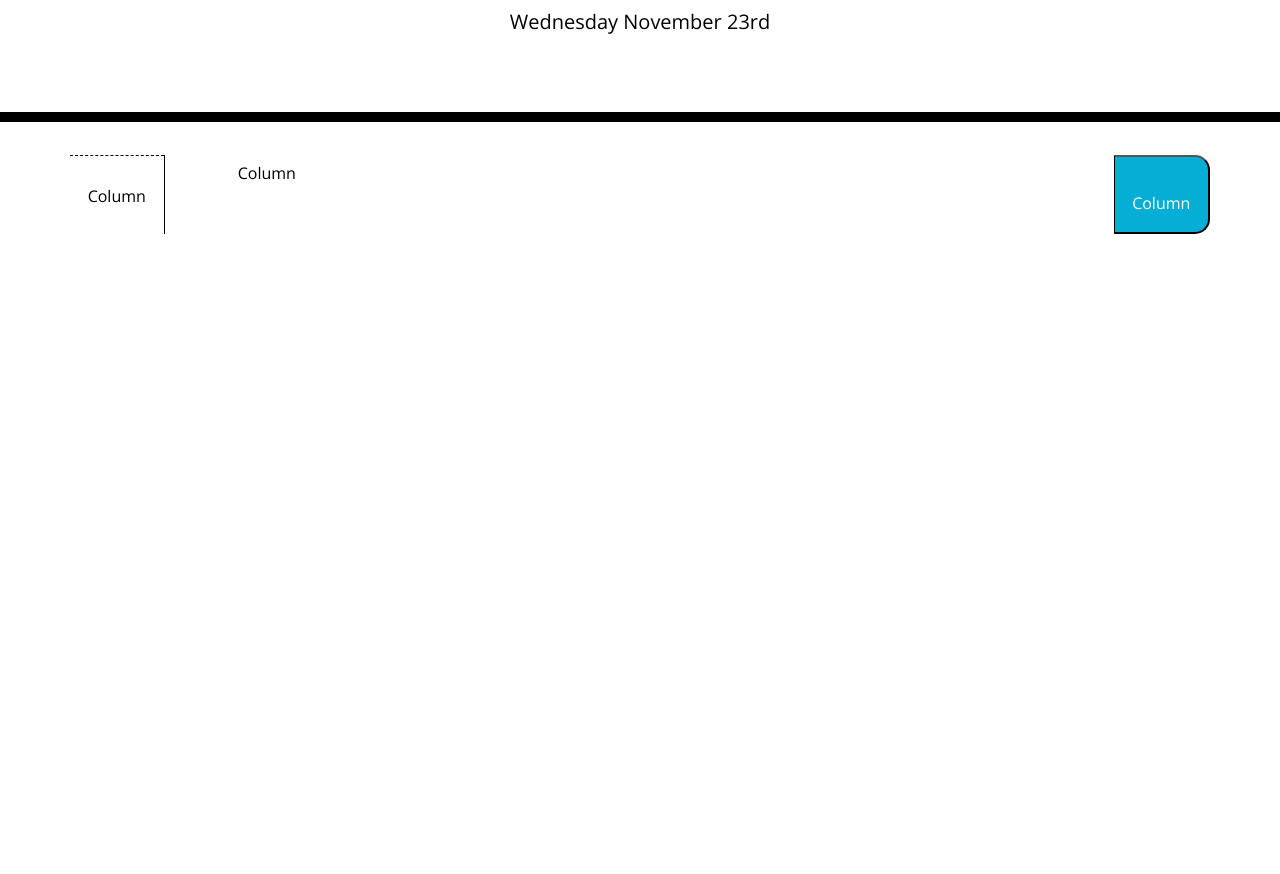
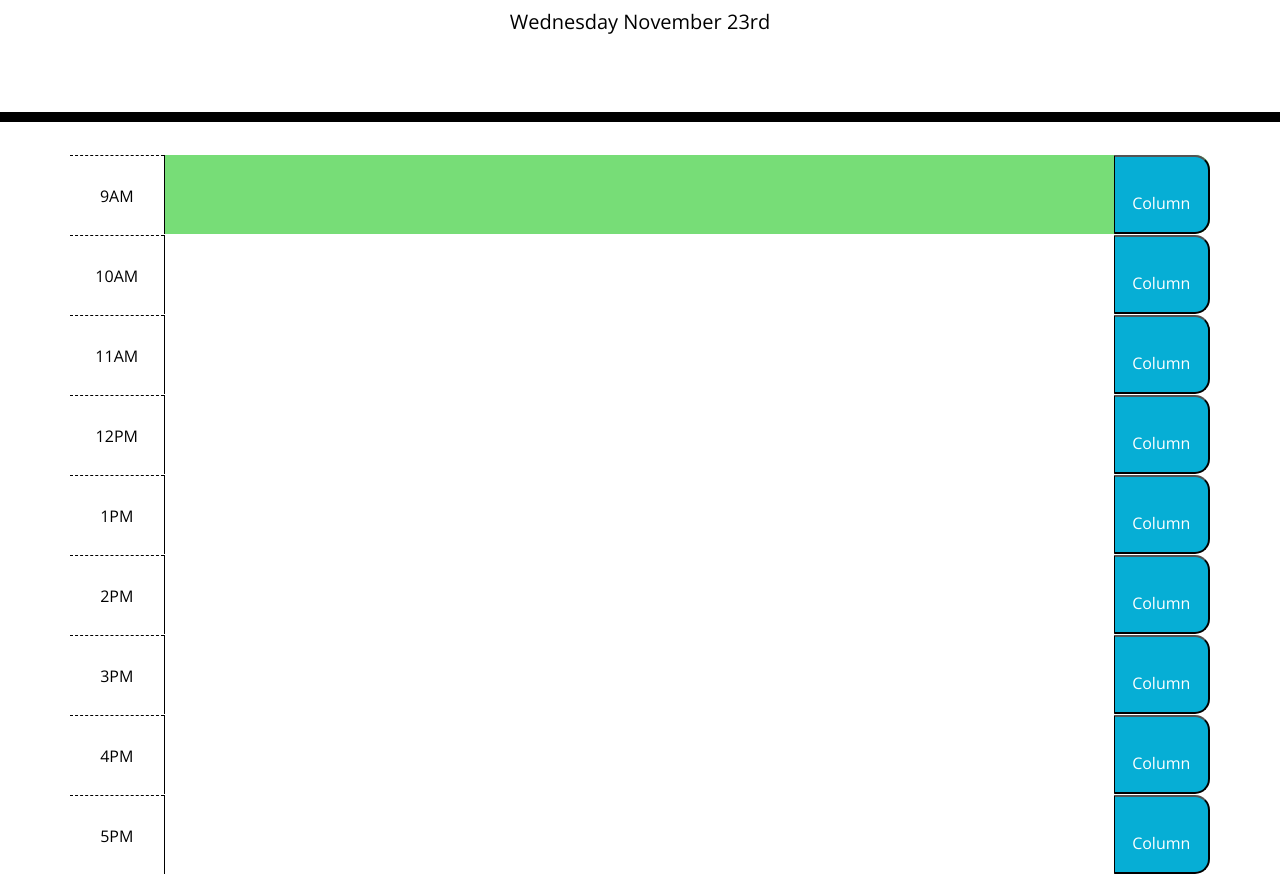
Before and after one commit to DavidPaniagua15/ChallengeNew05, a plain HTML site: page index.html in a window 1280 px wide. Shown: the part 182-1056 px from the top of the page. Before the commit the page ends 800 px from the top, so only its background shows below. Drawn offline with nearby package versions, Linux system fonts and the light colour scheme.

Commit message:
script.js

```diff
--- a/index.html
+++ b/index.html
@@ -27,14 +27,104 @@
       <h1 class="display-3">Work Day Scheduler</h1>
       <p class="lead">A simple calendar app for scheduling your work day</p>
       <p id="currentDay" class="lead"></p>
+
+
     </header>
     <div class="container">
-        <div class="row time-block">
+        <div class="row time-block past present future">
             <div class="col hour">
-              Column
+              9AM
             </div>
             <textarea class="col-10 description">
+
+            </textarea>
+            <button class="col saveBtn ">
               Column
+            </button>
+          </div>
+          <div class="row time-block">
+            <div class="col hour">
+              10AM
+            </div>
+            <textarea class="col-10 description">
+
+            </textarea>
+            <button class="col saveBtn ">
+              Column
+            </button>
+          </div>
+          <div class="row time-block">
+            <div class="col hour">
+              11AM
+            </div>
+            <textarea class="col-10 description">
+
+            </textarea>
+            <button class="col saveBtn ">
+              Column
+            </button>
+          </div>
+          <div class="row time-block">
+            <div class="col hour">
+              12PM
+            </div>
+            <textarea class="col-10 description">
+
+            </textarea>
+            <button class="col saveBtn ">
+              Column
+            </button>
+          </div>
+          <div class="row time-block">
+            <div class="col hour">
+              1PM
+            </div>
+            <textarea class="col-10 description">
+
+            </textarea>
+            <button class="col saveBtn ">
+              Column
+            </button>
+          </div>
+          <div class="row time-block">
+            <div class="col hour">
+              2PM
+            </div>
+            <textarea class="col-10 description">
+
+            </textarea>
+            <button class="col saveBtn ">
+              Column
+            </button>
+          </div>
+          <div class="row time-block">
+            <div class="col hour">
+              3PM
+            </div>
+            <textarea class="col-10 description">
+
+            </textarea>
+            <button class="col saveBtn ">
+              Column
+            </button>
+          </div>
+          <div class="row time-block">
+            <div class="col hour">
+              4PM
+            </div>
+            <textarea class="col-10 description">
+
+            </textarea>
+            <button class="col saveBtn ">
+              Column
+            </button>
+          </div>
+          <div class="row time-block">
+            <div class="col hour">
+              5PM
+            </div>
+            <textarea class="col-10 description">
+
             </textarea>
             <button class="col saveBtn ">
               Column
--- a/script.js
+++ b/script.js
@@ -2,3 +2,19 @@ var date = moment().format('dddd MMMM Do');
 var currentdate = document.querySelector("#currentDay")
 
 currentdate.textContent = date
+
+// this update the color in the past, present and future on the blocks //
+let now = moment().format('kk');
+for (let i = 0; i < scheduleElArray.length; i++) {
+    scheduleElArray[i].removeClass('future past present');
+
+if (now > scheduleElArray[i].data('hour')) {
+    scheduleElArray[i].addClass('past')
+
+
+} else if (now === scheduleElArray[i].attr('data-hour')) {
+    scheduleElArray[i].addClass('present');
+} else {
+    scheduleElArray[i].addClass('future')
+}
+}
--- a/style.css
+++ b/style.css
@@ -11,6 +11,10 @@ body {
     color: #000000;
     border-left: 1px solid black;
     padding: 10px;
+  }
+
+  .save-container {
+    background-color: lightcyan;
   }
 
   .jumbotron {
```
